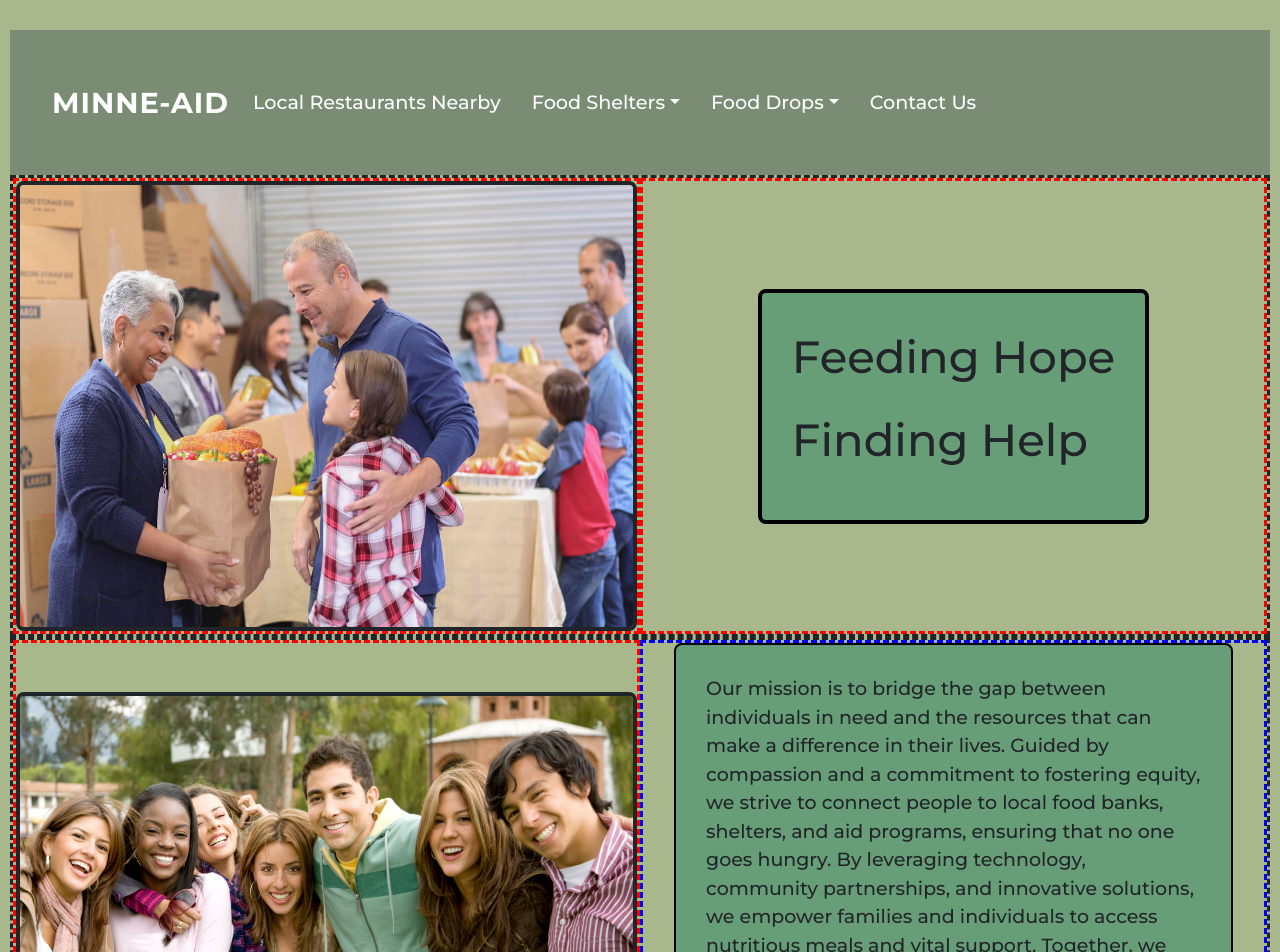
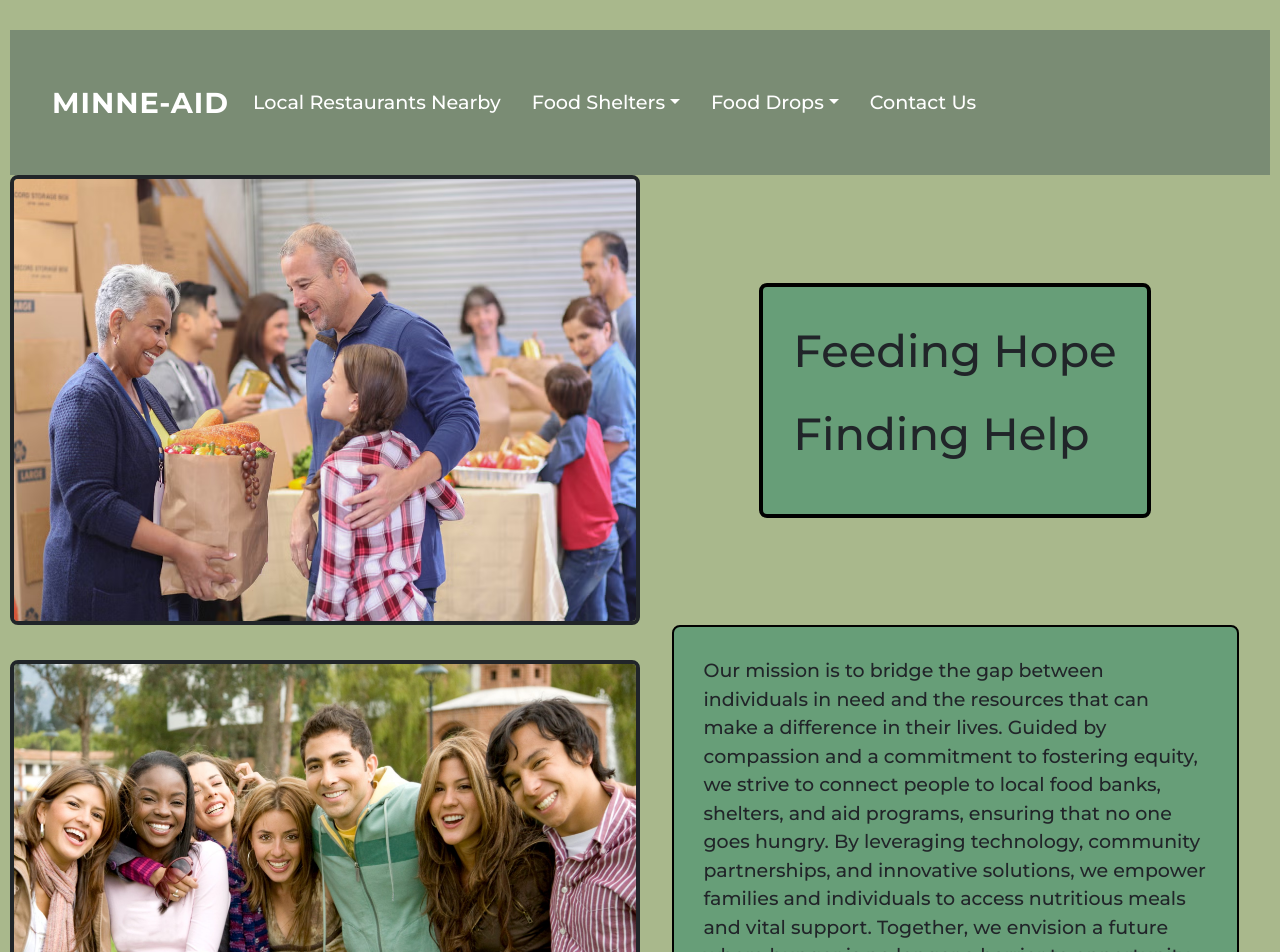
Before and after one commit to NathanHeitzman/Minneapolis-Aid-Map, a React (Vite) app in the folder food-app/: page / in a window 1280 px wide. Shown: the top 952 px of the page. Built offline with nearby package versions, Linux system fonts and the light colour scheme.

Commit message:
commented out border aids

```diff
--- a/food-app/src/pages/Home.css
+++ b/food-app/src/pages/Home.css
@@ -17,7 +17,7 @@ nav{
     justify-content: space-between;
     align-items: stretch; /*makes the heights the same*/
 
-    border-style: dashed;
+    /*border-style: dashed;*/
 }
 
 .image-container { /*All images on the Homepage*/
@@ -27,8 +27,8 @@ nav{
     align-items: center;
     justify-content: center;
 
-    border-style: dashed;
-    border-color: red;
+    /*border-style: dashed;
+    border-color: red;*/
 }
 
 #image {
@@ -52,8 +52,8 @@ nav{
     font-size: 60px; /*Text*/
     font-family: 'Montserrat', sans-serif;
 
-    border-style: dashed;
-    border-color: red;
+    /*border-style: dashed;
+    border-color: red;*/
 }
 .motto-text-container{
     background: hsl(139, 22%, 51%);
@@ -71,8 +71,8 @@ nav{
     align-items: center;
     width: 50%;
 
-    border-style: dashed;
-    border-color:blue;
+    /*border-style: dashed;
+    border-color:blue;*/
 }
 .mission-statement-container p{
     margin-bottom: 0%;
```
